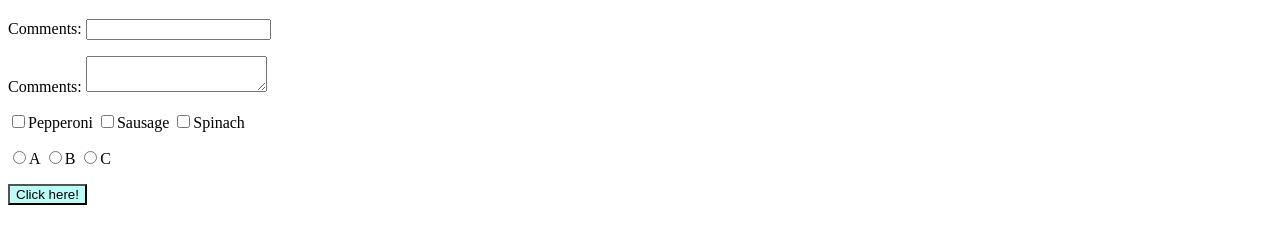
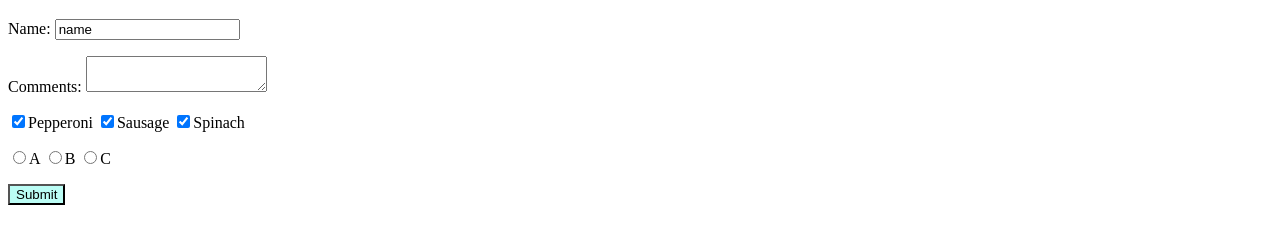
Before and after one commit to ajquintero/prep, a plain HTML site: page bcp-day-four/index.html in a window 1280 px wide. Shown: the part 61-304 px from the top of the page. Drawn offline with Linux system fonts and the light colour scheme.

Commit message:
new form values in js

```diff
--- a/bcp-day-four/index.html
+++ b/bcp-day-four/index.html
@@ -9,11 +9,11 @@
 </head>
 <body>
     <h1>APPS FTW!</h1>
-
+    <form onsubmit="return handleSubmit(event), false;">
         <p>
             <label>
-            Comments:
-            <input name="name" type="text">
+                Name:
+                <input name="name" type="text" value="name">
             </label>
 
         </p>
@@ -25,10 +25,16 @@
         </p>
 
         <p>
-        <label> <input name = "toppings"type="checkbox">Pepperoni
-            <input name = "toppings"type="checkbox">Sausage
-            <input name = "toppings"type="checkbox">Spinach
+            <label>
+                <input checked value="pepperoni" name = "toppings"type="checkbox">Pepperoni
             </label>
+            <label>
+                <input checked value="sausage" name = "toppings"type="checkbox">Sausage
+            </label>
+            <label>
+                <input checked value="spinach"name = "toppings"type="checkbox">Spinach
+            </label>
+
 
         </p>
         <label>
@@ -39,9 +45,9 @@
             </p>
         </label>
 
+        <button>Submit</button>
 
-
-    <button onClick="sayHello()">Click here!</button>
+    </form>
 
     <script src="index.js"></script>
 
--- a/bcp-day-four/index.js
+++ b/bcp-day-four/index.js
@@ -1,6 +1,17 @@
-var count = 1;
+function handleSubmit(event) {
+    var form = event.target;
+    var elements = form.elements;
 
-function sayHello() {
-    console.log("hola mundo!", "for the ",count, "time");
-    count++;
+    var name = elements.name.value;
+
+    console.log("name", name);
+
+    var comments = elements.comments.value;
+    console.log("comments", comments);
+
+     var toppings = elements.toppings.value;
+     console.log("toppings", topping);
+
+     var grade = elements.grade.value;
+     console.log("grade", grade);
 }
```
Lines whose indentation alone changed are shown as unchanged.
